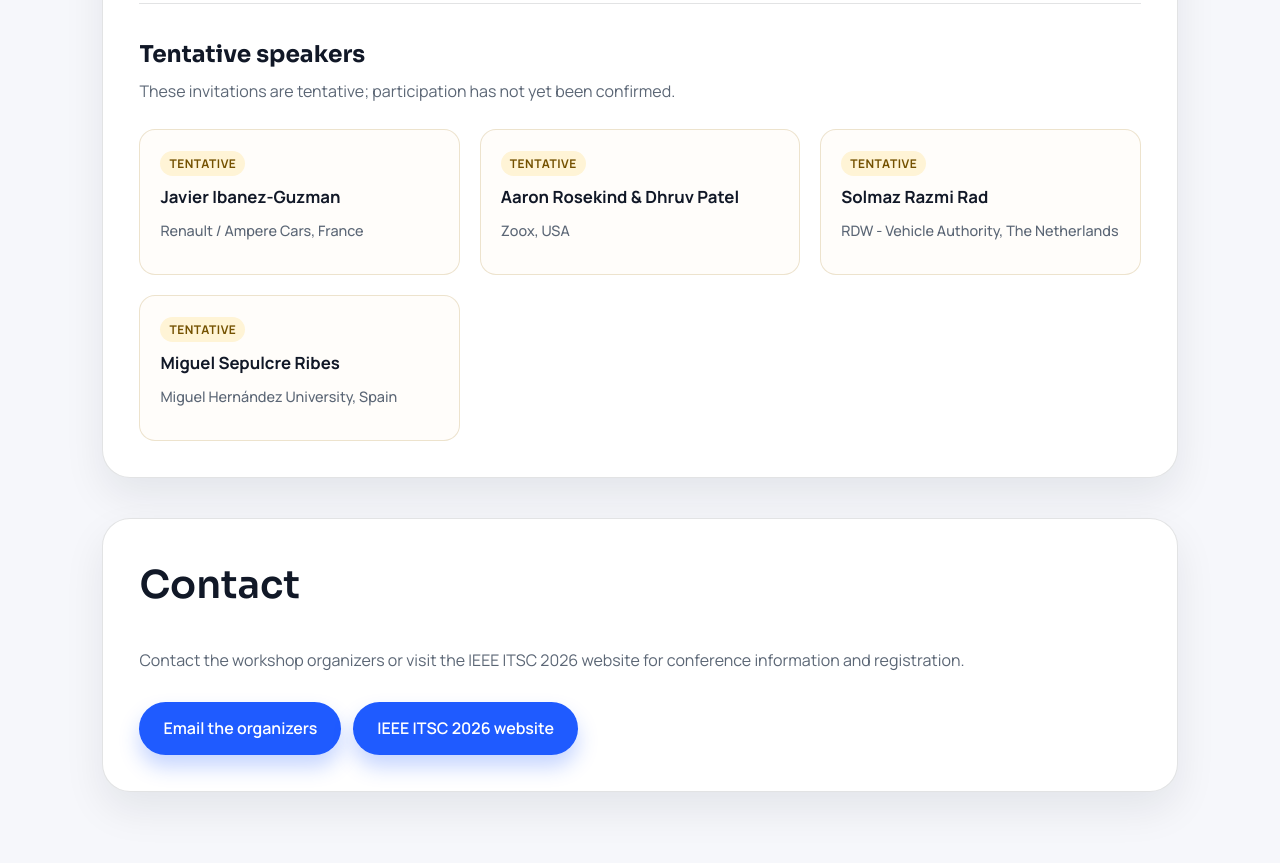
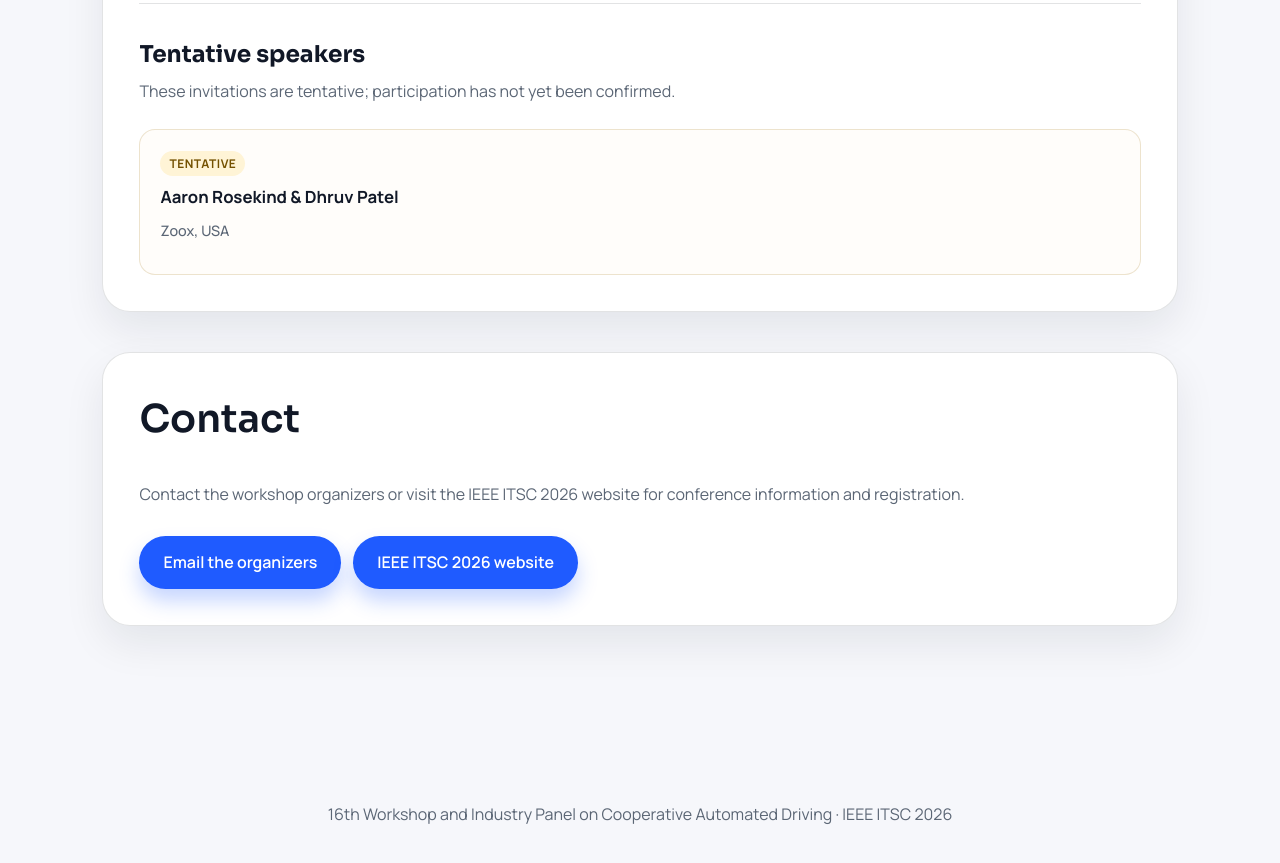
Before and after one commit to industry-workshop-itsc-26/industry-workshop-itsc-26.github.io, a plain HTML site: page index.html in a window 1280 px wide. Shown: the part 5451-6314 px from the top of the page. Drawn offline with Linux system fonts and the light colour scheme.

Commit message:
Update index.html
Updated pending speakers

```diff
--- a/index.html
+++ b/index.html
@@ -399,10 +399,7 @@
             <p>These invitations are tentative; participation has not yet been confirmed.</p>
           </div>
           <div class="speaker-grid">
-            <article class="speaker-card speaker-card-no-photo tentative-card"><div><p class="speaker-status">Tentative</p><h3>Javier Ibanez-Guzman</h3><p class="speaker-affiliation">Renault / Ampere Cars, France</p></div></article>
             <article class="speaker-card speaker-card-no-photo tentative-card"><div><p class="speaker-status">Tentative</p><h3>Aaron Rosekind &amp; Dhruv Patel</h3><p class="speaker-affiliation">Zoox, USA</p></div></article>
-            <article class="speaker-card speaker-card-no-photo tentative-card"><div><p class="speaker-status">Tentative</p><h3>Solmaz Razmi Rad</h3><p class="speaker-affiliation">RDW - Vehicle Authority, The Netherlands</p></div></article>
-            <article class="speaker-card speaker-card-no-photo tentative-card"><div><p class="speaker-status">Tentative</p><h3>Miguel Sepulcre Ribes</h3><p class="speaker-affiliation">Miguel Hern&aacute;ndez University, Spain</p></div></article>
           </div>
         </div>
       </section>
```
